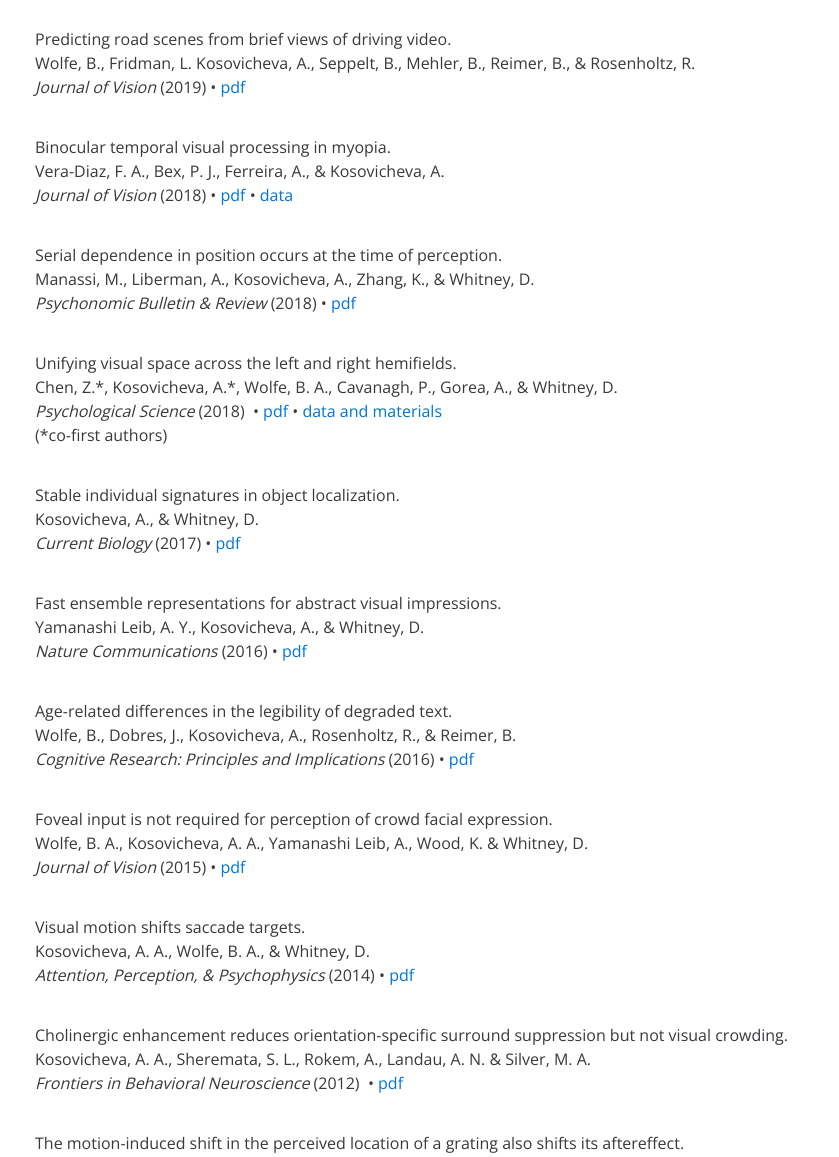
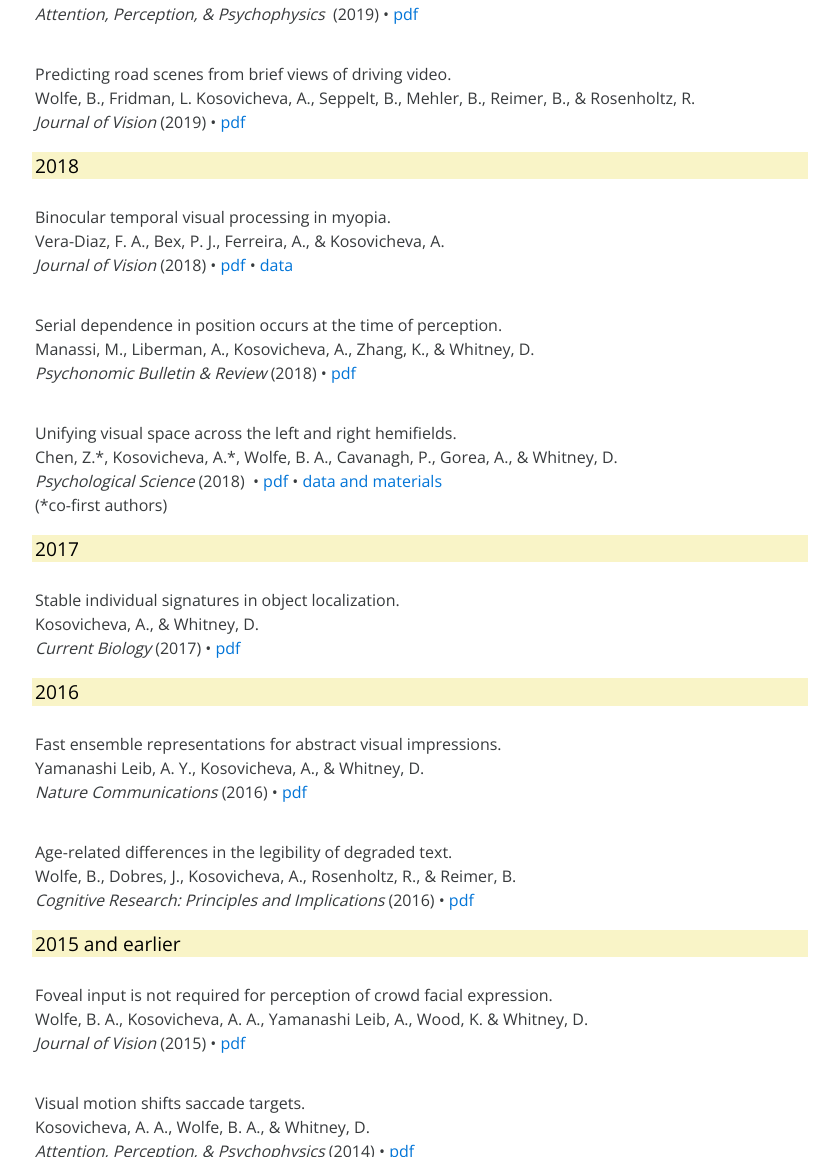
Before and after one commit to annakosov/annakosov.github.io, a plain HTML site: page index.html in a window 1280 px wide. Shown: the part 1707-2864 px from the top of the page, without its empty margins (432-1271 px from the left). Drawn offline with nearby package versions, Linux system fonts and the light colour scheme.

Commit message:
minor design changes 10/18/19

```diff
--- a/css/templatemo-style.css
+++ b/css/templatemo-style.css
@@ -52,6 +52,8 @@
 .tm-section { margin-bottom: 20px; }
 .tm-welcome-title {	font-size: 2rem; }
 .tm-section-title {	font-size: 1.8rem; }
+.tm-subsection-title {background-color: #F9F4C7;
+	font-size: 1.2rem; color:black; padding:3px;}
 .tm-content-div { padding: 30px; }
 .tm-margin-b-45 { margin-bottom: 45px; }
 .tm-margin-b-30 { margin-bottom: 30px; }
--- a/index.html
+++ b/index.html
@@ -116,6 +116,7 @@
                             <!-- Publications -->
                             <section id="publications" class="tm-section">
                                 <header><h2 class="tm-blue-text tm-section-title tm-margin-b-30">Publications</h2></header>
+                                <header><h4 class="tm-subsection-title ">2019</h4></header>
                                 <div class="row tm-pub"><strong>What color was it?: A psychophysical paradigm for tracking subjective progress in continuous tasks.</strong><br>Kosovicheva, A., & Bex, P. J.<br>
 <em>Perception </em> &nbsp;(In press) •  <a href="pdf/Kosovicheva_Perception_InPress.pdf">pdf</a> • <a href="https://osf.io/fhwat/"> data and materials</a></div>
                                 <div class="row tm-pub"><strong>Effects of temporal frequency on binocular deficits in amblyopia.</strong><br>Kosovicheva, A., Ferreira, A., Vera-Diaz, F. A., & Bex, P. J. <br>
@@ -124,6 +125,7 @@
 <em>Attention, Perception, &amp; Psychophysics </em> &nbsp;(2019) •  <a href="pdf/Wolfe_APP_2019.pdf">pdf</a></div>
                              <div class="row tm-pub"><strong>Predicting road scenes from brief views of driving video.</strong><br>Wolfe, B., Fridman, L. Kosovicheva, A., Seppelt, B., Mehler, B., Reimer, B., & Rosenholtz, R. <br>
 <em>Journal of Vision</em> (2019) • <a href="pdf/Wolfe_JOV_2019.pdf">pdf</a></div>
+  <header><h4 class="tm-subsection-title">2018</h4></header>
                        <div class="row tm-pub"><strong>Binocular temporal visual processing in myopia.</strong><br>Vera-Diaz, F. A., Bex, P. J., Ferreira, A., & Kosovicheva, A. <br>
 <em>Journal of Vision</em> (2018) • <a href="pdf/VeraDiaz_JOV_2018.pdf">pdf</a> • <a href="https://osf.io/7hx9v/">data </a></div>
                        <div class="row tm-pub" id="ser-dep-pos"><strong>Serial dependence in position occurs at the time of perception.</strong><br>Manassi, M., Liberman, A., Kosovicheva, A., Zhang, K., &amp; Whitney, D. <br>
@@ -132,15 +134,20 @@
 Chen, Z.*, Kosovicheva, A.*, Wolfe, B. A., Cavanagh, P., Gorea, A., &amp; Whitney, D. <br>
 <em>Psychological Science</em> (2018)&nbsp; • <a href = "pdf/Chen_PsychSci_2018.pdf">pdf</a> • <a href="https://github.com/MandyZChen/Unifying-Space-Exp"> data and materials </a><br>
 (*co-first authors)</div>
+  <header><h4 class="tm-subsection-title">2017</h4></header>
                        <div class="row tm-pub" id="individual-signatures"><strong>Stable individual signatures in object localization.</strong><br>
 Kosovicheva, A., &amp; Whitney, D. <br>
 <em>Current Biology </em> (2017) &#8226; <a href="pdf/Kosovicheva_CurrBio_2017.pdf">pdf</a></div>
+
+  <header><h4 class="tm-subsection-title">2016</h4></header>
                        <div class="row tm-pub" id="abstract-ensmbles"><strong>Fast ensemble representations for abstract visual impressions.</strong><br>
 Yamanashi Leib, A. Y., Kosovicheva, A., &amp; Whitney, D. <br>
 <em>Nature Communications </em>(2016) &#8226; <a href="pdf/YamanashiLeib_Nature_Comms_2016.pdf">pdf</a></div>
+
                        <div class="row tm-pub" id="age-text"><strong>Age-related differences in the legibility of degraded text.</strong><br>
 Wolfe, B., Dobres, J., Kosovicheva, A., Rosenholtz, R., &amp; Reimer, B.<br>
 <em>Cognitive Research: Principles and Implications</em> (2016) &#8226; <a href="pdf/Wolfe_CRPI_2016.pdf">pdf </a></div>
+  <header><h4 class="tm-subsection-title">2015 and earlier</h4></header>
                        <div class="row tm-pub" id="ensemble-fovea"><strong>Foveal input is not required for perception of crowd facial
 expression.</strong> <br>
 Wolfe, B. A., Kosovicheva, A. A., Yamanashi Leib, A., Wood, K. &amp; Whitney, D.<br>
```
